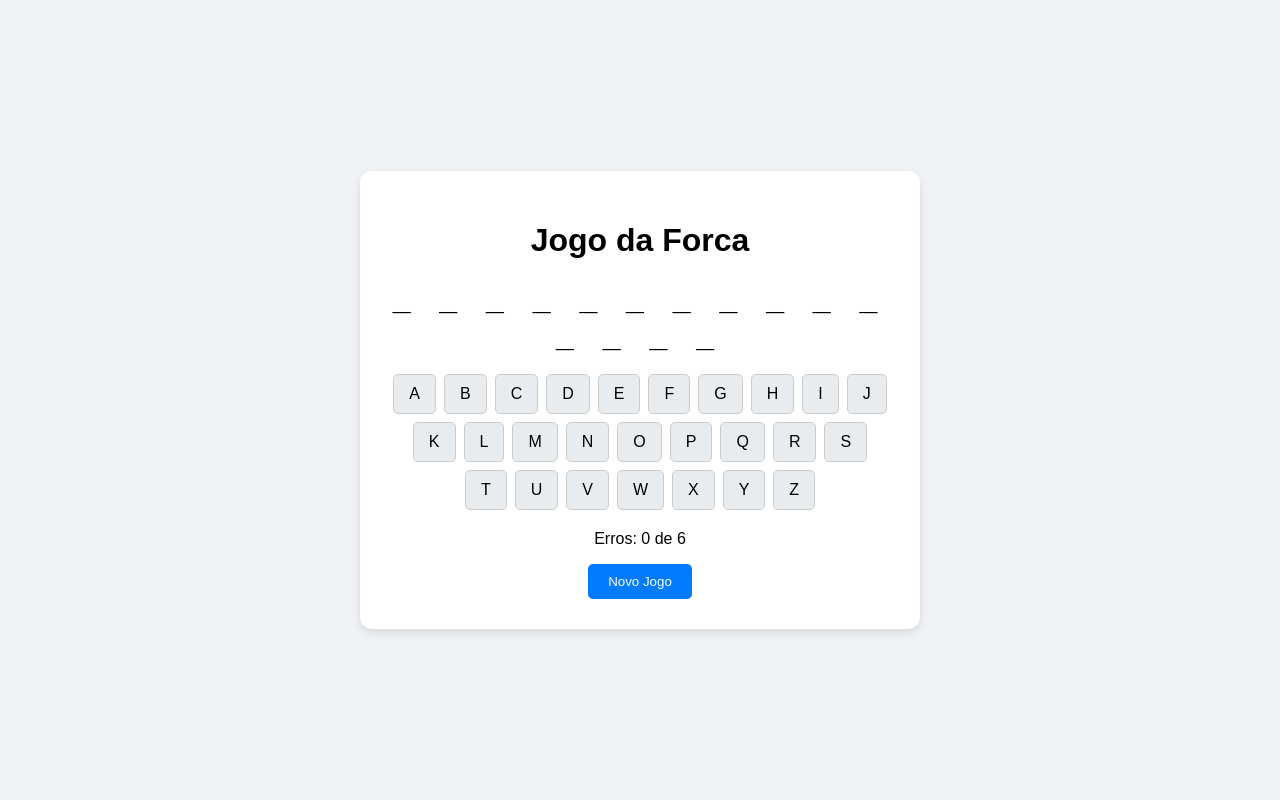
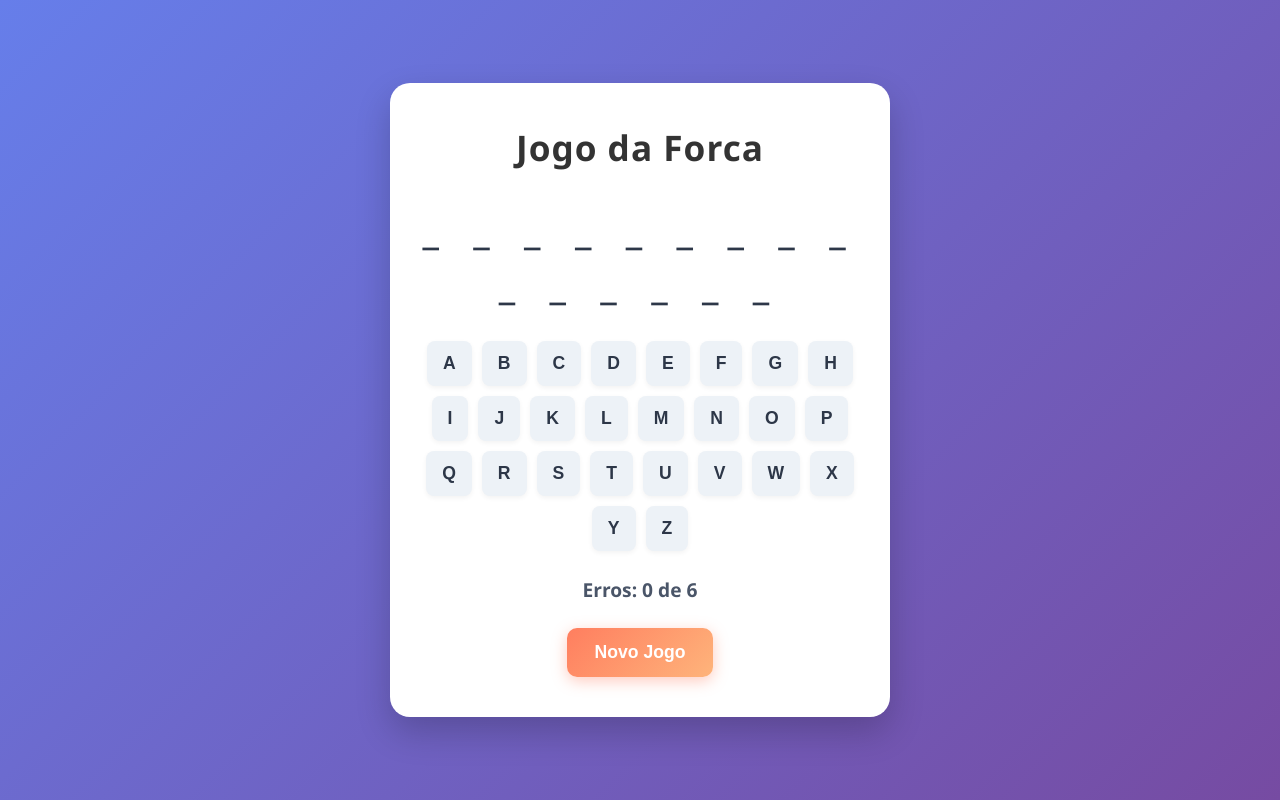
Before and after one commit to valentinaszx/jogo-da-forca, a plain HTML site: page index.html in a window 1280 px wide. Drawn offline with Linux system fonts and the light colour scheme.

Commit message:
Enhance styling for body and container elements

```diff
--- a/style.css
+++ b/style.css
@@ -1,57 +1,102 @@
+* {
+  margin: 0;
+  padding: 0;
+  box-sizing: border-box;
+}
+
 body {
-  font-family: Arial, sans-serif;
-  background-color: #f0f2f5;
+  font-family: 'Segoe UI', Tahoma, Geneva, Verdana, sans-serif;
+  background: linear-gradient(135deg, #667eea 0%, #764ba2 100%);
   display: flex;
   justify-content: center;
   align-items: center;
   min-height: 100vh;
-  margin: 0;
+  padding: 20px;
 }
 
 .container {
-  background: white;
-  padding: 30px;
-  border-radius: 12px;
-  box-shadow: 0 4px 10px rgba(0, 0, 0, 0.1);
+  background: #ffffff;
+  padding: 40px 30px;
+  border-radius: 20px;
+  box-shadow: 0 15px 35px rgba(0, 0, 0, 0.2);
   text-align: center;
   max-width: 500px;
   width: 100%;
 }
 
+h1 {
+  color: #333;
+  margin-bottom: 25px;
+  font-size: 2.2rem;
+  letter-spacing: 1px;
+}
+
 .palavra {
-  font-size: 2rem;
-  letter-spacing: 10px;
-  margin: 20px 0;
-  font-weight: bold;
+  font-size: 2.5rem;
+  letter-spacing: 12px;
+  margin: 30px 0;
+  font-weight: 700;
+  color: #2d3748;
+  min-height: 50px;
 }
 
 .teclado {
   display: flex;
   flex-wrap: wrap;
-  gap: 8px;
+  gap: 10px;
   justify-content: center;
-  margin-bottom: 20px;
+  margin: 25px 0;
 }
 
 .teclado button {
-  padding: 10px 15px;
-  font-size: 1rem;
-  border: 1px solid #ccc;
-  border-radius: 5px;
+  padding: 12px 16px;
+  font-size: 1.1rem;
+  font-weight: 600;
+  border: none;
+  border-radius: 8px;
   cursor: pointer;
-  background-color: #e9ecef;
+  background-color: #edf2f7;
+  color: #2d3748;
+  transition: all 0.2s ease-in-out;
+  box-shadow: 0 2px 5px rgba(0,0,0,0.05);
+}
+
+.teclado button:hover:not(:disabled) {
+  background-color: #667eea;
+  color: #ffffff;
+  transform: translateY(-2px);
+  box-shadow: 0 4px 10px rgba(102, 126, 234, 0.4);
 }
 
 .teclado button:disabled {
-  background-color: #ccc;
+  background-color: #cbd5e0;
+  color: #a0aec0;
   cursor: not-allowed;
+  transform: none;
+  box-shadow: none;
+}
+
+#status {
+  font-size: 1.2rem;
+  font-weight: 600;
+  color: #4a5568;
+  margin-bottom: 25px;
 }
 
 #reiniciar {
-  padding: 10px 20px;
-  background-color: #007bff;
+  padding: 14px 28px;
+  font-size: 1.1rem;
+  font-weight: 600;
+  background: linear-gradient(135deg, #ff7e5f 0%, #feb47b 100%);
   color: white;
   border: none;
-  border-radius: 5px;
+  border-radius: 10px;
   cursor: pointer;
+  transition: all 0.3s ease;
+  box-shadow: 0 4px 15px rgba(255, 126, 95, 0.4);
 }
+
+#reiniciar:hover {
+  transform: scale(1.05);
+  box-shadow: 0 6px 20px rgba(255, 126, 95, 0.6);
+}
```
